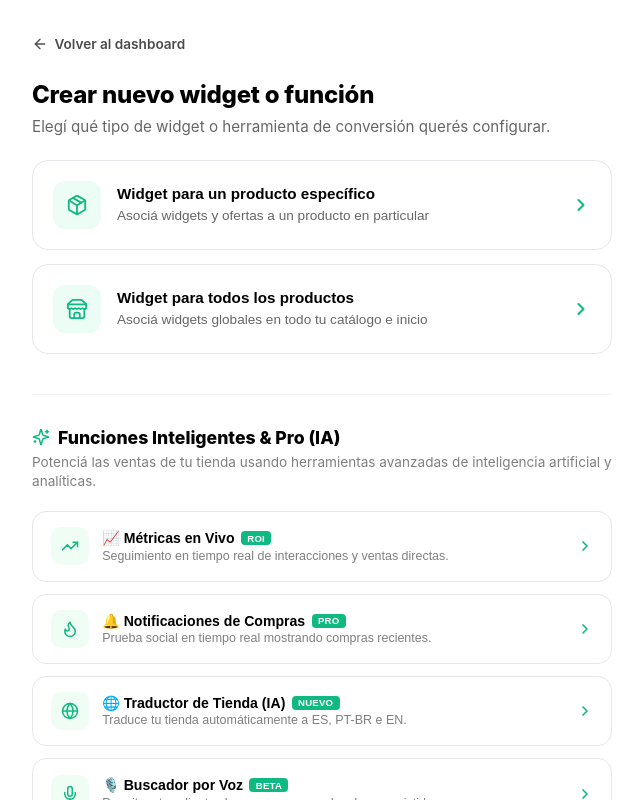
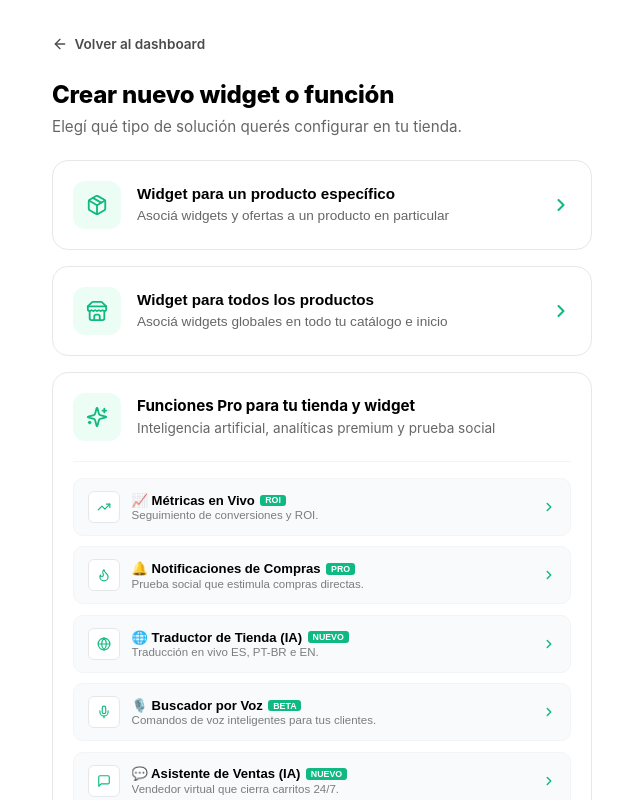
Before and after one commit to rodri-nexus/Nexus2026, a Next.js app: page /widgets/nuevo in a window 1280 px wide. Shown: the top 800 px of the page, without its empty margins (318-961 px from the left). Built offline with nearby package versions, Linux system fonts and the light colour scheme; no server answers.

Commit message:
Update page.tsx

```diff
--- a/app/widgets/nuevo/page.tsx
+++ b/app/widgets/nuevo/page.tsx
@@ -58,42 +58,42 @@ function WidgetsNuevoContent() {
   const proFeatures = [
     {
       label: "📈 Métricas en Vivo",
-      desc: "Seguimiento en tiempo real de interacciones y ventas directas.",
+      desc: "Seguimiento de conversiones y ROI.",
       href: "/dashboard/analytics",
       icon: TrendingUp,
       badge: "ROI",
     },
     {
       label: "🔔 Notificaciones de Compras",
-      desc: "Prueba social en tiempo real mostrando compras recientes.",
+      desc: "Prueba social que estimula compras directas.",
       href: "/dashboard/social-proof",
       icon: Flame,
       badge: "PRO",
     },
     {
       label: "🌐 Traductor de Tienda (IA)",
-      desc: "Traduce tu tienda automáticamente a ES, PT-BR e EN.",
+      desc: "Traducción en vivo ES, PT-BR e EN.",
       href: "/dashboard/idiomas-ia",
       icon: Globe,
       badge: "NUEVO",
     },
     {
       label: "🎙️ Buscador por Voz",
-      desc: "Permite a tus clientes buscar con comandos de voz asistidos.",
+      desc: "Comandos de voz inteligentes para tus clientes.",
       href: "/dashboard/busqueda-voz",
       icon: Mic,
       badge: "BETA",
     },
     {
       label: "💬 Asistente de Ventas (IA)",
-      desc: "Un vendedor inteligente que guía y cierra ventas 24/7.",
+      desc: "Vendedor virtual que cierra carritos 24/7.",
       href: "/dashboard/vendedor-ia",
       icon: MessageSquare,
       badge: "NUEVO",
     },
     {
       label: "🤖 Asistente de Soporte (IA)",
-      desc: "NevuxBot CRM inteligente sincronizado con Gemini y WhatsApp.",
+      desc: "NevuxBot CRM integrado con WhatsApp.",
       href: "/dashboard/nevuxbot",
       icon: Bot,
       badge: "IA CRM",
@@ -101,7 +101,7 @@ function WidgetsNuevoContent() {
   ];
 
   return (
-    <div style={{ maxWidth: "580px", margin: "0 auto", boxSizing: "border-box" }}>
+    <div style={{ maxWidth: "540px", margin: "0 auto", boxSizing: "border-box" }}>
       <button
         onClick={() => router.push("/dashboard")}
         style={{
@@ -157,13 +157,12 @@ function WidgetsNuevoContent() {
             opacity: 0.6,
           }}
         >
-          Elegí qué tipo de widget o herramienta de conversión querés configurar.
+          Elegí qué tipo de solución querés configurar en tu tienda.
         </p>
       </motion.div>
 
-      {/* BLOQUES 1 y 2: CONFIGURACIÓN DE WIDGETS */}
-      <div style={{ display: "flex", flexDirection: "column", gap: "0.85rem", marginBottom: "2.5rem" }}>
-        {/* Opción A: Producto específico */}
+      <div style={{ display: "flex", flexDirection: "column", gap: "1rem" }}>
+        {/* BLOQUE 1: Producto específico */}
         <motion.button
           initial={{ opacity: 0, y: 10 }}
           animate={{ opacity: 1, y: 0 }}
@@ -244,7 +243,7 @@ function WidgetsNuevoContent() {
           </svg>
         </motion.button>
 
-        {/* Opción B: Todos los productos */}
+        {/* BLOQUE 2: Todos los productos */}
         <motion.button
           initial={{ opacity: 0, y: 10 }}
           animate={{ opacity: 1, y: 0 }}
@@ -324,65 +323,91 @@ function WidgetsNuevoContent() {
             <polyline points="9 18 15 12 9 6" />
           </svg>
         </motion.button>
-      </div>
 
-      {/* BLOQUE 3: NUEVO BLOQUE DE FUNCIONES PRO / IA */}
+        {/* BLOQUE 3: Funciones Pro para tu tienda y widgets */}
         <motion.div
-        initial={{ opacity: 0 }}
-        animate={{ opacity: 1 }}
-        transition={{ delay: 0.15, duration: 0.4 }}
+          initial={{ opacity: 0, y: 10 }}
+          animate={{ opacity: 1, y: 0 }}
+          transition={{ duration: 0.3, delay: 0.15 }}
           style={{
-          borderTop: "1.5px solid #f3f4f6",
-          paddingTop: "2rem",
+            display: "flex",
+            flexDirection: "column",
+            gap: "1.25rem",
+            padding: "1.25rem",
+            background: "#ffffff",
+            border: "1.5px solid #e5e7eb",
+            borderRadius: "16px",
+            boxSizing: "border-box",
           }}
         >
-        <div style={{ display: "flex", alignItems: "center", gap: "0.5rem", marginBottom: "0.35rem" }}>
-          <Sparkles size={18} color="#10B981" />
-          <h2
+          {/* Header del bloque */}
+          <div style={{ display: "flex", alignItems: "center", gap: "1rem" }}>
+            <div
               style={{
-              margin: 0,
-              fontSize: "1.1rem",
-              fontWeight: 800,
-              color: "#000000",
+                width: "48px",
+                height: "48px",
+                borderRadius: "12px",
+                background: "#ecfdf5",
+                display: "flex",
+                alignItems: "center",
+                justifyContent: "center",
+                flexShrink: 0,
               }}
             >
-            Funciones Inteligentes & Pro (IA)
-          </h2>
+              <Sparkles size={22} color="#10B981" />
             </div>
-        <p
+            <div style={{ flex: 1 }}>
+              <div
                 style={{
-            margin: "0 0 1.25rem 0",
+                  fontSize: "0.95rem",
+                  fontWeight: 700,
+                  color: "#000000",
+                  marginBottom: "0.25rem",
+                }}
+              >
+                Funciones Pro para tu tienda y widget
+              </div>
+              <div
+                style={{
                   fontSize: "0.85rem",
                   color: "#000000",
-            opacity: 0.5,
+                  opacity: 0.6,
                   lineHeight: 1.4,
                 }}
               >
-          Potenciá las ventas de tu tienda usando herramientas avanzadas de inteligencia artificial y analíticas.
-        </p>
+                Inteligencia artificial, analíticas premium y prueba social
+              </div>
+            </div>
+          </div>
 
-        <div style={{ display: "grid", gridTemplateColumns: "1fr", gap: "0.75rem" }}>
-          {proFeatures.map((feat, index) => {
+          {/* Grid de las 6 herramientas Pro integradas adentro */}
+          <div
+            style={{
+              display: "grid",
+              gridTemplateColumns: "1fr",
+              gap: "0.65rem",
+              borderTop: "1px solid #f3f4f6",
+              paddingTop: "1rem",
+            }}
+          >
+            {proFeatures.map((feat) => {
               const IconComponent = feat.icon;
               return (
-              <motion.button
+                <button
                   key={feat.href}
-                initial={{ opacity: 0, y: 8 }}
-                animate={{ opacity: 1, y: 0 }}
-                transition={{ duration: 0.25, delay: 0.18 + index * 0.04 }}
                   onClick={() => router.push(feat.href)}
                   style={{
                     display: "flex",
                     alignItems: "center",
-                  gap: "0.85rem",
-                  padding: "0.95rem 1.1rem",
-                  background: "#ffffff",
-                  border: "1px solid #e5e7eb",
-                  borderRadius: "14px",
+                    gap: "0.75rem",
+                    padding: "0.75rem 0.85rem",
+                    background: "#f9fafb",
+                    border: "1px solid #f3f4f6",
+                    borderRadius: "10px",
                     cursor: "pointer",
                     textAlign: "left",
                     width: "100%",
-                  transition: "all 0.2s ease",
+                    transition: "all 0.15s ease",
                     boxSizing: "border-box",
                   }}
                   onMouseEnter={(e) => {
@@ -390,35 +415,30 @@ function WidgetsNuevoContent() {
                     e.currentTarget.style.background = "#f0fdf4";
                   }}
                   onMouseLeave={(e) => {
-                  e.currentTarget.style.borderColor = "#e5e7eb";
-                  e.currentTarget.style.background = "#ffffff";
+                    e.currentTarget.style.borderColor = "#f3f4f6";
+                    e.currentTarget.style.background = "#f9fafb";
                   }}
                 >
                   <div
                     style={{
-                    width: "38px",
-                    height: "38px",
-                    borderRadius: "10px",
-                    background: "#f0fdf4",
+                      width: "30px",
+                      height: "30px",
+                      borderRadius: "6px",
+                      background: "#ffffff",
+                      border: "1px solid #e5e7eb",
                       display: "flex",
                       alignItems: "center",
                       justifyContent: "center",
                       flexShrink: 0,
                     }}
                   >
-                  <IconComponent size={18} color="#10B981" />
+                    <IconComponent size={14} color="#10B981" />
                   </div>
                   <div style={{ flex: 1, minWidth: 0 }}>
-                  <div
-                    style={{
-                      display: "flex",
-                      alignItems: "center",
-                      gap: "0.4rem",
-                    }}
-                  >
+                    <div style={{ display: "flex", alignItems: "center", gap: "0.35rem" }}>
                       <span
                         style={{
-                        fontSize: "0.88rem",
+                          fontSize: "0.82rem",
                           fontWeight: 700,
                           color: "#000000",
                         }}
@@ -428,13 +448,12 @@ function WidgetsNuevoContent() {
                       {feat.badge && (
                         <span
                           style={{
-                          fontSize: "0.6rem",
+                            fontSize: "0.55rem",
                             fontWeight: 800,
                             background: "#10B981",
                             color: "#ffffff",
-                          padding: "0.1rem 0.4rem",
-                          borderRadius: "4px",
-                          letterSpacing: "0.02em",
+                            padding: "0.05rem 0.3rem",
+                            borderRadius: "3px",
                           }}
                         >
                           {feat.badge}
@@ -443,10 +462,10 @@ function WidgetsNuevoContent() {
                     </div>
                     <div
                       style={{
-                      fontSize: "0.78rem",
+                        fontSize: "0.72rem",
                         color: "#000000",
                         opacity: 0.5,
-                      marginTop: "0.15rem",
+                        marginTop: "0.08rem",
                         whiteSpace: "nowrap",
                         overflow: "hidden",
                         textOverflow: "ellipsis",
@@ -456,8 +475,8 @@ function WidgetsNuevoContent() {
                     </div>
                   </div>
                   <svg
-                  width="16"
-                  height="16"
+                    width="14"
+                    height="14"
                     viewBox="0 0 24 24"
                     fill="none"
                     stroke="#10B981"
@@ -468,11 +487,12 @@ function WidgetsNuevoContent() {
                   >
                     <polyline points="9 18 15 12 9 6" />
                   </svg>
-              </motion.button>
+                </button>
               );
             })}
           </div>
         </motion.div>
+      </div>
     </div>
   );
 }
```
Lines whose indentation alone changed are shown as unchanged.
